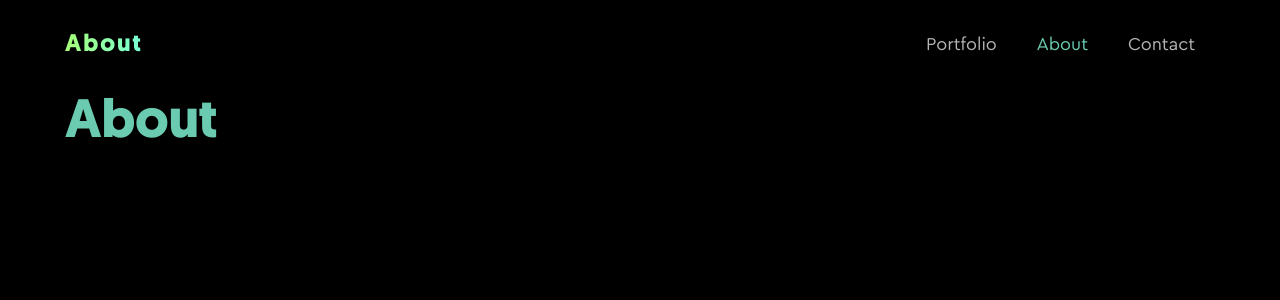
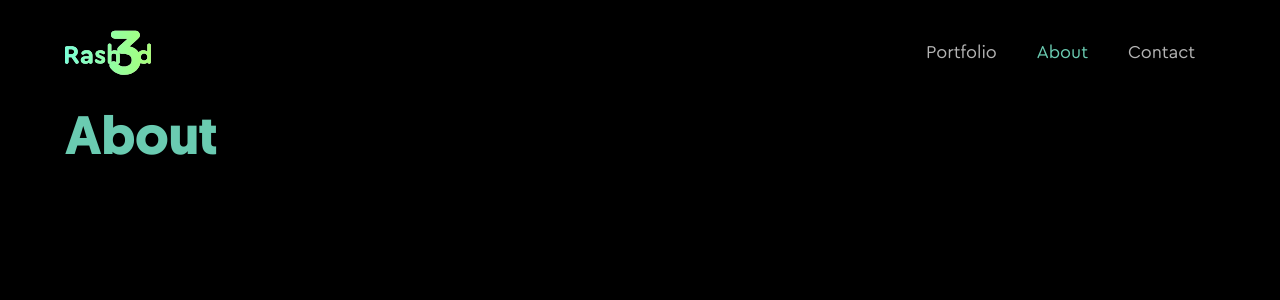
Before and after one commit to rashedInt32/rash3d.com, a React (Create React App) app: page /about in a window 1280 px wide. Shown: the top 300 px of the page. Built offline with nearby package versions, Linux system fonts and the light colour scheme.

Commit message:
Add logo instead of pathname in header file

```diff
--- a/src/components/Header.js
+++ b/src/components/Header.js
@@ -1,18 +1,13 @@
 import React from 'react';
-import { withRouter } from 'react-router-dom';
+import { Link } from 'react-router-dom';
 import Nav from './Nav';
 
-const Header = ({ location }) => {
-  const pathname = location.pathname.split('/').join('');
-
-  const capitalize = string =>
-    string.charAt(0).toUpperCase() + string.slice(1);
-
+const Header = () => {
   return (
     <header>
       <div className="container">
         <div className="d-flex align-items-center justify-content-between">
-          <h4>{capitalize(pathname)}</h4>
+          <h4><Link to="/" className="logo"></Link></h4>
           <Nav />
         </div>
      </div>
@@ -20,4 +15,4 @@ const Header = ({ location }) => {
   );
 }
 
-export default withRouter(Header);
+export default Header;
--- a/src/scss/components/component/_header.scss
+++ b/src/scss/components/component/_header.scss
@@ -12,5 +12,13 @@ header {
     -webkit-background-clip: text;
     background-clip: text;
     -webkit-text-fill-color: transparent;
+
+    .logo {
+      background: url('./assets/img/logo.svg');
+      width: 86px;
+      height: 45px;
+      background-size: cover;
+      display: block;
+    }
   }
 }
```
Also changed, not shown: src/assets/img/logo.svg (added), src/index.css, src/scss/main.css.
